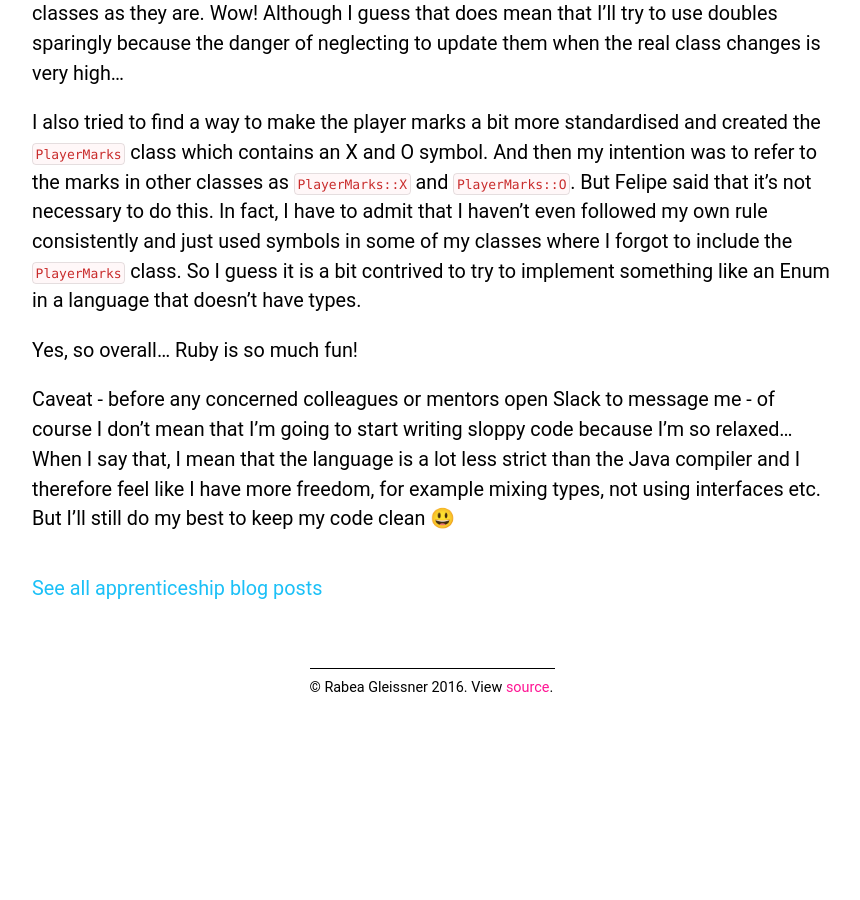
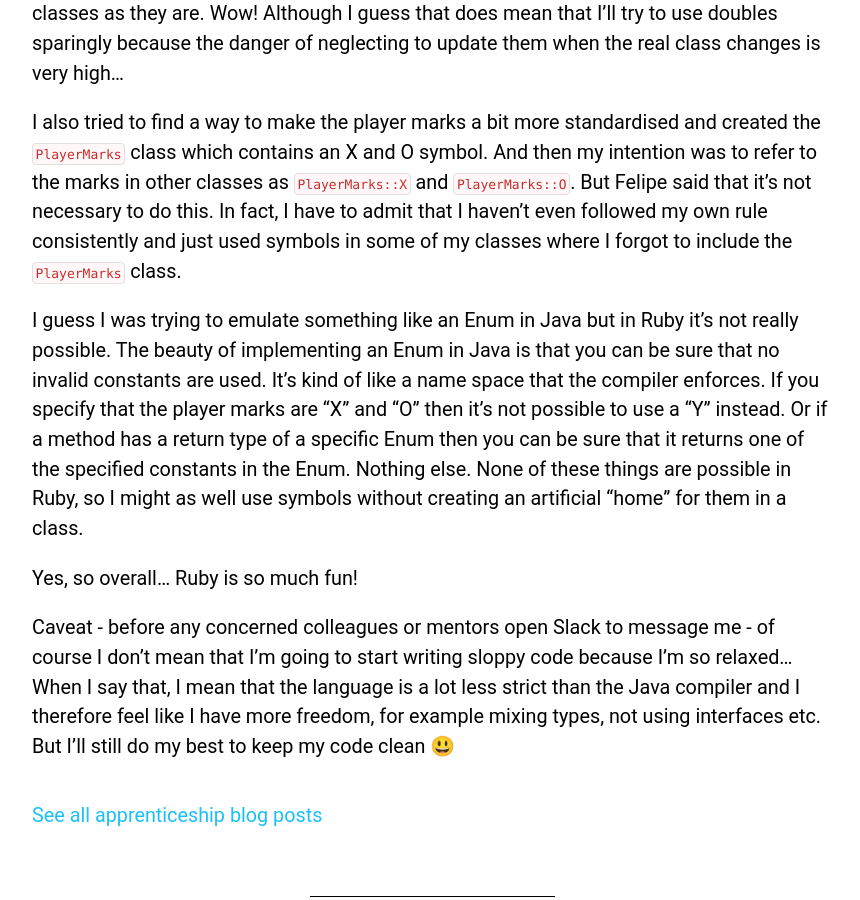
Before and after one commit to RabeaGleissner/RabeaGleissner.github.io, a Jekyll site: the page built from apprenticeship/_posts/2016-03-16-post-73.md, in a window 1280 px wide and 900 px high, scrolled down 1481 px. Shown: the whole window, without its empty margins (208-1068 px from the left). Built offline with Jekyll 4.4.1, drawn with Linux system fonts in a browser that asks for light colours; comment, search, counter and statistics services are not loaded; before the commit the page ends 2184 px from its top, so only the background shows below that; some of the changed text lies outside the part shown.

Commit message:
elaborate on Java enums

```diff
--- a/apprenticeship/_posts/2016-03-16-post-73.md
+++ b/apprenticeship/_posts/2016-03-16-post-73.md
@@ -47,7 +47,9 @@ In addition to that, the first example is a bit strange because of the order of
 
 Overall, I get the impression that I can be a lot more relaxed with my Ruby code. For example, I created two test double classes which are completely separate from the real class that they’re a double for. I asked Felipe if I should make them related somehow. By inheritance maybe? In Java I either used an interface or I extended the real class in the test double. But apparently in Ruby this is not normally a done thing and it’s ok to just leave the classes as they are. Wow! Although I guess that does mean that I’ll try to use doubles sparingly because the danger of neglecting to update them when the real class changes is very high...
 
-I also tried to find a way to make the player marks a bit more standardised and created the `PlayerMarks` class which contains an X and O symbol.  And then my intention was to refer to the marks in other classes as `PlayerMarks::X` and `PlayerMarks::O`. But Felipe said that it’s not necessary to do this. In fact, I have to admit that I haven’t even followed my own rule consistently and just used symbols in some of my classes where I forgot to include the `PlayerMarks` class. So I guess it is a bit contrived to try to implement something like an Enum in a language that doesn't have types.
+I also tried to find a way to make the player marks a bit more standardised and created the `PlayerMarks` class which contains an X and O symbol.  And then my intention was to refer to the marks in other classes as `PlayerMarks::X` and `PlayerMarks::O`. But Felipe said that it’s not necessary to do this. In fact, I have to admit that I haven’t even followed my own rule consistently and just used symbols in some of my classes where I forgot to include the `PlayerMarks` class.
+
+I guess I was trying to emulate something like an Enum in Java but in Ruby it’s not really possible. The beauty of implementing an Enum in Java is that you can be sure that no invalid constants are used. It’s kind of like a name space that the compiler enforces. If you specify that the player marks are "X" and "O" then it’s not possible to use a “Y” instead. Or if a method has a return type of a specific Enum then you can be sure that it returns one of the specified constants in the Enum. Nothing else. None of these things are possible in Ruby, so I might as well use symbols without creating an artificial “home” for them in a class.
 
 Yes, so overall… Ruby is so much fun!
 
```
Also changed, not shown: other parts of apprenticeship/_posts/2016-03-16-post-73.md (+1 -1 lines).
